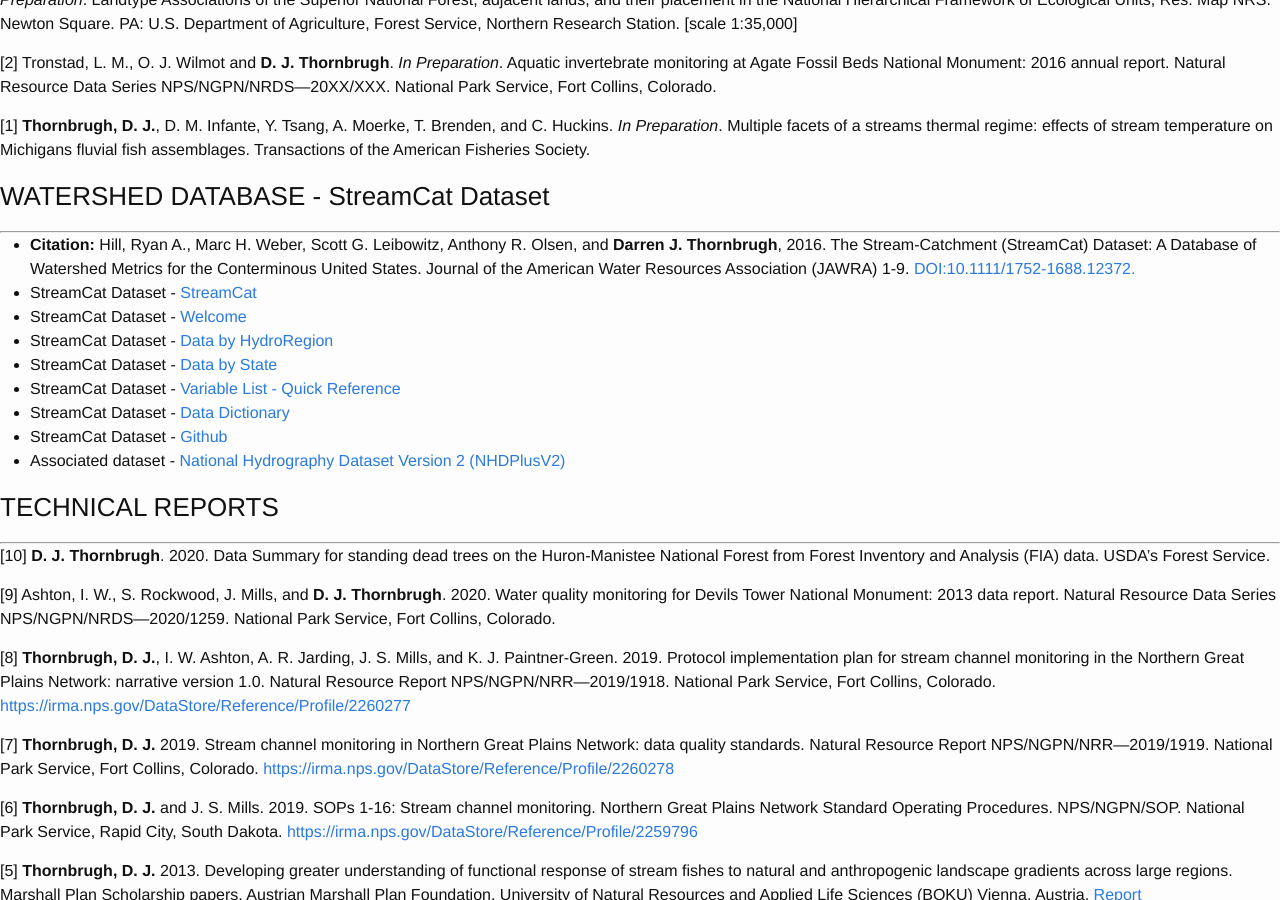
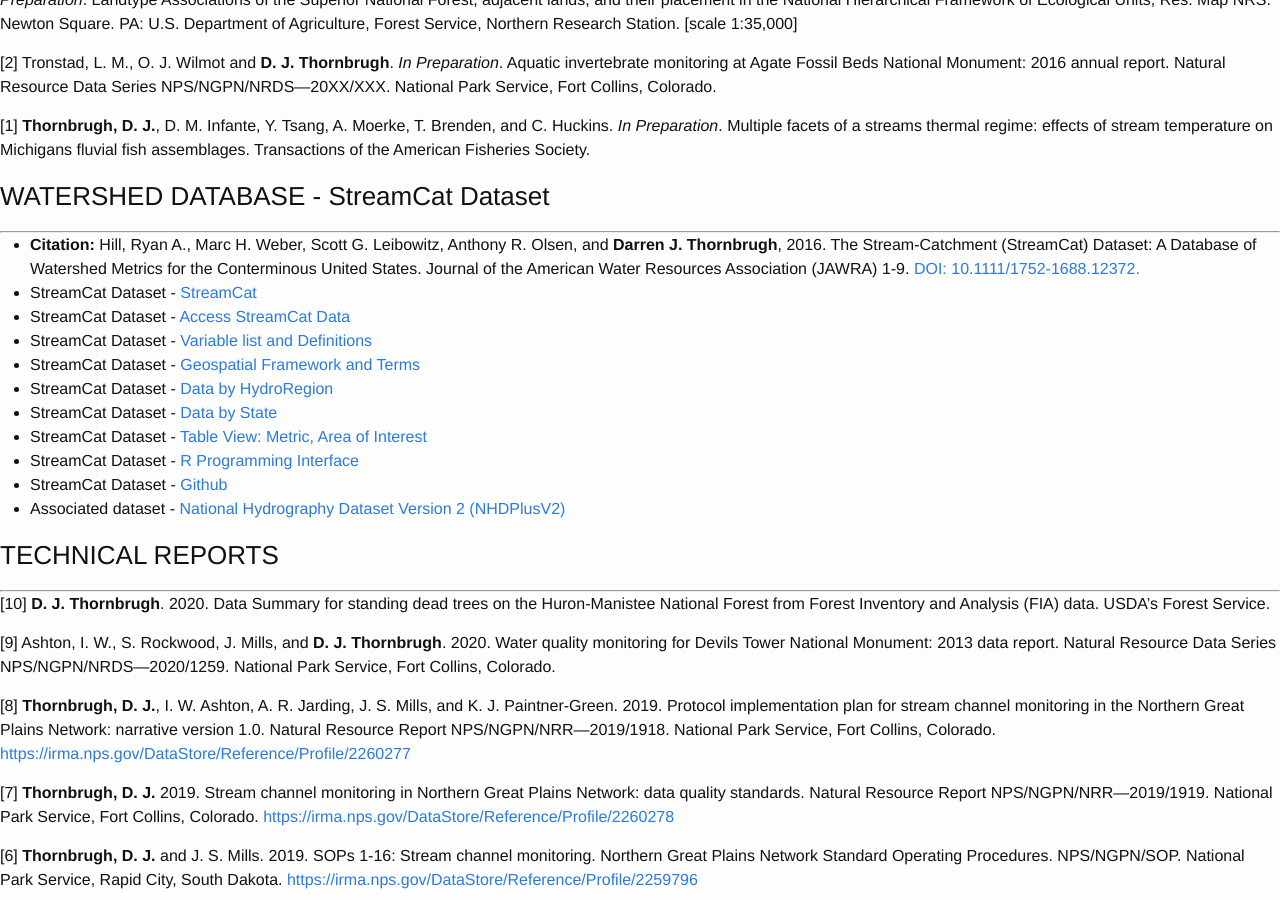
Before and after one commit to dthor/dthor.github.io, a Jekyll site: the page built from publications/publications.md, in a window 1280 px wide and 900 px high, scrolled down 2036 px. Built offline with Jekyll 4.4.1, drawn with Linux system fonts in a browser that asks for light colours; nearby versions of some CDN libraries; some web fonts are replaced.

Commit message:
Update publications.md
update links to StreamCat data and associated sites

```diff
--- a/publications/publications.md
+++ b/publications/publications.md
@@ -61,15 +61,17 @@
 
 ### WATERSHED DATABASE - StreamCat Dataset
 ***
--	**Citation:** Hill, Ryan A., Marc H. Weber, Scott G. Leibowitz, Anthony R. Olsen, and **Darren J. Thornbrugh**, 2016. The Stream-Catchment (StreamCat) Dataset: A Database of Watershed Metrics for the Conterminous United States. Journal of the American Water Resources Association (JAWRA) 1-9. [DOI:10.1111/1752-1688.12372.](http://onlinelibrary.wiley.com/doi/10.1111/1752-1688.12372/abstract)
--   StreamCat Dataset - [StreamCat](https://www.epa.gov/national-aquatic-resource-surveys/streamcat)
--   StreamCat Dataset - [Welcome](ftp://newftp.epa.gov/EPADataCommons/ORD/NHDPlusLandscapeAttributes/StreamCat/WelcomePage.html)
--	StreamCat Dataset - [Data by HydroRegion](ftp://newftp.epa.gov/EPADataCommons/ORD/NHDPlusLandscapeAttributes/StreamCat/HydroRegions/)
--	StreamCat Dataset - [Data by State](ftp://newftp.epa.gov/EPADataCommons/ORD/NHDPlusLandscapeAttributes/StreamCat/States/)
--	StreamCat Dataset - [Variable List - Quick Reference](ftp://newftp.epa.gov/EPADataCommons/ORD/NHDPlusLandscapeAttributes/StreamCat/Documentation/VariableList-QuickReference.html)
--	StreamCat Dataset - [Data Dictionary](ftp://newftp.epa.gov/EPADataCommons/ORD/NHDPlusLandscapeAttributes/StreamCat/Documentation/DataDictionary.html)
+-	**Citation:** Hill, Ryan A., Marc H. Weber, Scott G. Leibowitz, Anthony R. Olsen, and **Darren J. Thornbrugh**, 2016. The Stream-Catchment (StreamCat) Dataset: A Database of Watershed Metrics for the Conterminous United States. Journal of the American Water Resources Association (JAWRA) 1-9. [DOI: 10.1111/1752-1688.12372.](http://onlinelibrary.wiley.com/doi/10.1111/1752-1688.12372/abstract)
+- StreamCat Dataset - [StreamCat](https://www.epa.gov/national-aquatic-resource-surveys/streamcat-dataset)
+- StreamCat Dataset - [Access StreamCat Data](https://www.epa.gov/national-aquatic-resource-surveys/streamcat-dataset#access-streamcat-data)
+- StreamCat Dataset - [Variable list and Definitions](https://www.epa.gov/national-aquatic-resource-surveys/streamcat-metrics-and-definitions)
+- StreamCat Dataset - [Geospatial Framework and Terms](https://www.epa.gov/national-aquatic-resource-surveys/streamcat-dataset-readme#geospatial)
+-	StreamCat Dataset - [Data by HydroRegion](https://gaftp.epa.gov/epadatacommons/ORD/NHDPlusLandscapeAttributes/StreamCat/HydroRegions/)
+-	StreamCat Dataset - [Data by State](https://gaftp.epa.gov/epadatacommons/ORD/NHDPlusLandscapeAttributes/StreamCat/States/)
+-	StreamCat Dataset - [Table View: Metric, Area of Interest](https://www.epa.gov/national-aquatic-resource-surveys/streamcat-web-tool-table-view)
+-	StreamCat Dataset - [R Programming Interface](https://github.com/USEPA/StreamCatTools)
 -	StreamCat Dataset - [Github](https://github.com/USEPA/StreamCat)
--	Associated dataset - [National Hydrography Dataset Version 2 (NHDPlusV2)](http://www.horizon-systems.com/nhdplus/NHDplusV2_home.php)
+-	Associated dataset - [National Hydrography Dataset Version 2 (NHDPlusV2)](https://www.epa.gov/waterdata/nhdplus-national-hydrography-dataset-plus)
 
 ### TECHNICAL REPORTS
 ***
```
